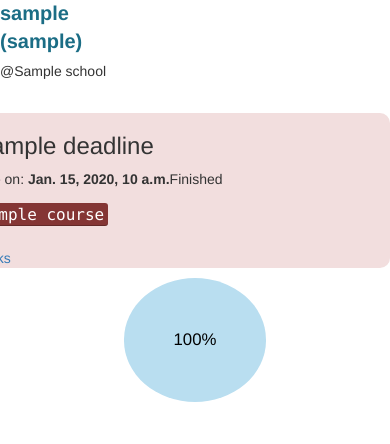
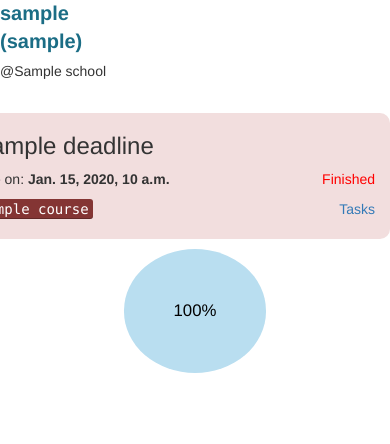
Before and after one commit to DueLinkCMU/DueLink, a Django app: page /duelink/profile/1 in a window 390 px wide. Shown: the part 400-844 px from the top of the page. Run offline with Django 3.2, Linux system fonts and the light colour scheme; a user stored in the database is signed in; tables that the repository leaves empty hold one stand-in row (values such as "Sample post"); parts of the project's set-up code (start-up, migrations or seed data) failed here and were passed over; some libraries are stand-ins or nearby versions.

Commit message:
fix Course Form, improve deadline display

```diff
--- a/webapps/DueLink/static/css/deadline.css
+++ b/webapps/DueLink/static/css/deadline.css
@@ -19,7 +19,7 @@
     margin: 20px -20px 20px -20px;
 }
 .span-coursename-text {
-    font-size: 16px;
+    font-size: 14px;
     background-color: #843534;
 }
 .div-deadline-progress {
@@ -28,7 +28,15 @@
 .div-deadline-coursename {
     margin: 10px 0px 20px 0px ;
 }
-
+#button-link {
+	max-width: 150px;
+}
+#button-unlink {
+	max-width: 150px;
+}
+.span-status {
+	float:right;
+}
 .circle {
 	background: #b9def0;
 	border-radius:50%;
--- a/webapps/DueLink/templates/duelink/deadline.html
+++ b/webapps/DueLink/templates/duelink/deadline.html
@@ -28,9 +28,11 @@
 
             <!--Course name-->
             <div class="row">
-                <div class="col-md-6">
+                <div class="col-md-10">
                     <div class="div-deadline-name">
-                        <h3 class="span-deadline-text">{{ event.deadline.name }}</h3>
+                       <span style="float:left" class="span-deadline-text"><h3>{{ event.deadline.name }}</h3>
+                           </span>
+
                     </div>
                 </div>
             </div>
@@ -39,11 +41,13 @@
 
             <!--Due date-->
             <div id="deadline-duedate-row" class="row">
-                <div class="container">
+                <div class="col-md-12">
                     <div id="deadline-due" class="div-deadline-due">
                         <span class="span-due-time" style="float:left">Due on: <b>{{ event.deadline.due }}</b>
                             </span>
-                        <span style="float:right">
+                        <span class="span-status"
+                              {% if event.finished %} style="color:red" {% else %} style="color:green" {% endif %}
+                        >
                        {% if event.finished %}Finished
                     {% else %}In progress
                     {% endif %}
@@ -53,26 +57,30 @@
             </div>
             <!--End of due date-->
 
-            <div id="deadline-content-row" class="row">
-                <div class="col-md-6">
+            <div id="deadline-course-row" class="row">
+                <div class="col-md-12">
                     <div class="div-deadline-coursename">
                         <kbd class="span-coursename-text">{{ event.deadline.course.course_name }}</kbd>
+                          <span style="float:right;">
+                        {% if self %}
+                        <a style="float:right" href="{% url 'get_tasks' event.id %}">Tasks</a>
+
+                        {% endif %}
+                            </span>
                     </div>
-                </div>
+                    </div>
             </div>
 
-            <div id="deadline-status-row" class="row">
-                <div class="col-md-6">
-                </div>
-                <div class="col-md-6">
-                    <div class="div-deadline-status">
-                        {% if self %}
-                        <a href="{% url 'get_tasks' event.id %}">Tasks</a>
+            <!--<div id="deadline-status-row" class="row">-->
+                <!--<div class="col-md-6">-->
+                    <!--<div class="div-deadline-status">-->
+                        <!--{% if self %}-->
+                        <!--<a href="{% url 'get_tasks' event.id %}">Tasks</a>-->
 
-                        {% endif %}
-                    </div>
-                </div>
-            </div>
+                        <!--{% endif %}-->
+                    <!--</div>-->
+                <!--</div>-->
+            <!--</div>-->
             {% endif %}
 
         </div>
--- a/webapps/DueLink/views.py
+++ b/webapps/DueLink/views.py
@@ -216,7 +216,7 @@ def add_course(request):
             form.save()
             return HttpResponse("success")
         else:
-            return HttpResponse("Error:" + form.errors)
+            return HttpResponse(form.errors)
 
 
 def add_school(request):
```
